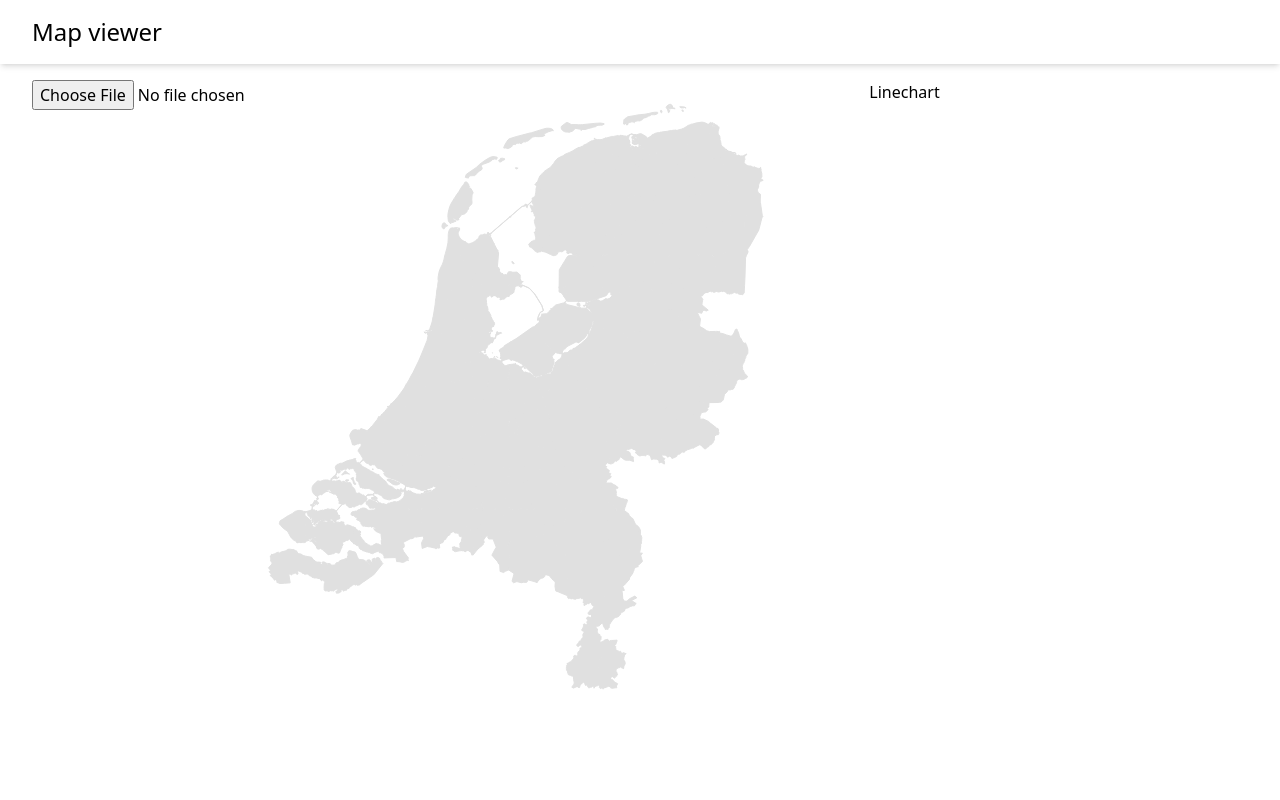
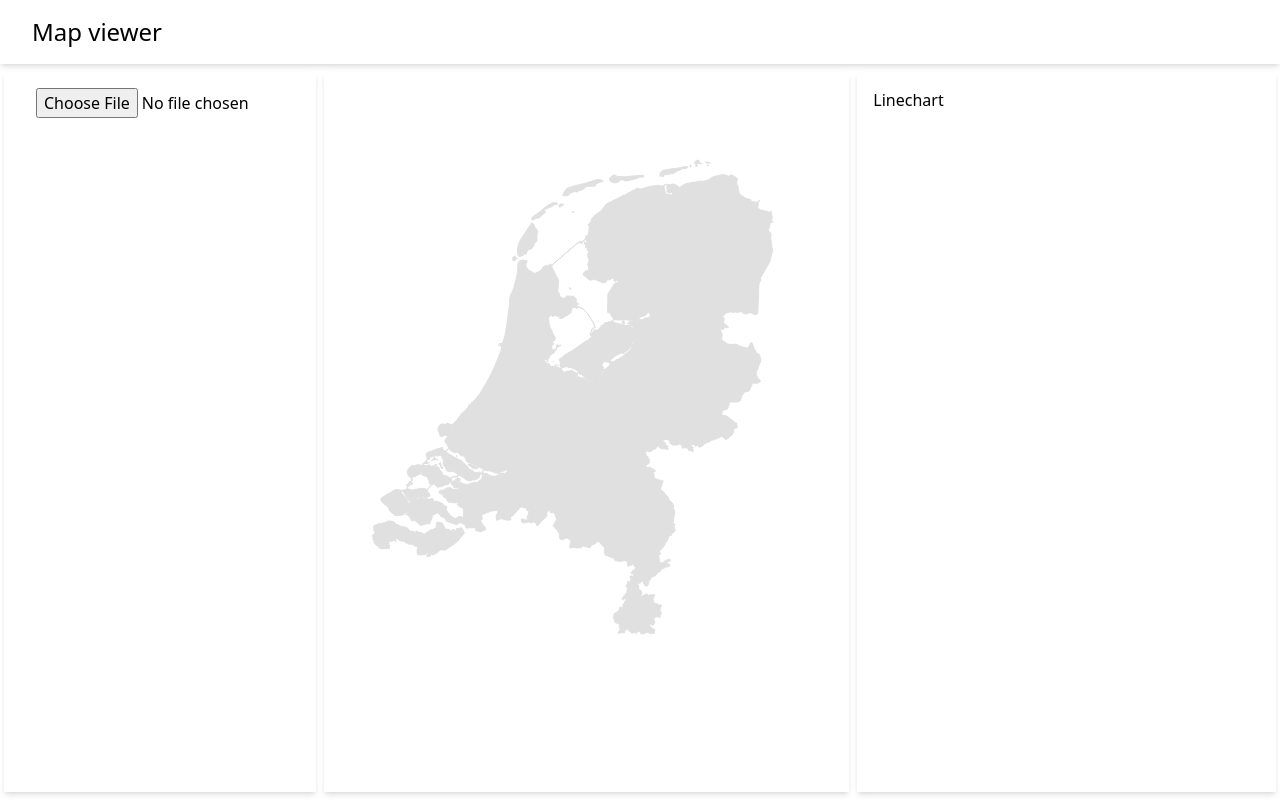
Before and after one commit to chrismostert/Mapview-NL, a Svelte app: page / in a window 1280 px wide. Built offline with nearby package versions, Linux system fonts and the light colour scheme.

Commit message:
Small formatting changes

```diff
--- a/src/App.svelte
+++ b/src/App.svelte
@@ -10,17 +10,15 @@
   </div>
 
   <div class="w-full h-full grid grid-cols-12">
-    <div class="pt-4 pl-8 col-span-2">
+    <div class="pt-4 pl-8 col-span-3 shadow-md my-2 mx-1">
       <CsvReader />
       <VariableSelector />
     </div>
 
-    <div class="col-span-6 p-4">
+    <div class="col-span-5 p-4 shadow-md my-2 mx-1">
       <NetherlandsMap />
     </div>
 
-    <div class="col-span-4 p-4">
-      Linechart
-    </div>
+    <div class="col-span-4 p-4 shadow-md my-2 mx-1">Linechart</div>
   </div>
 </main>
```
